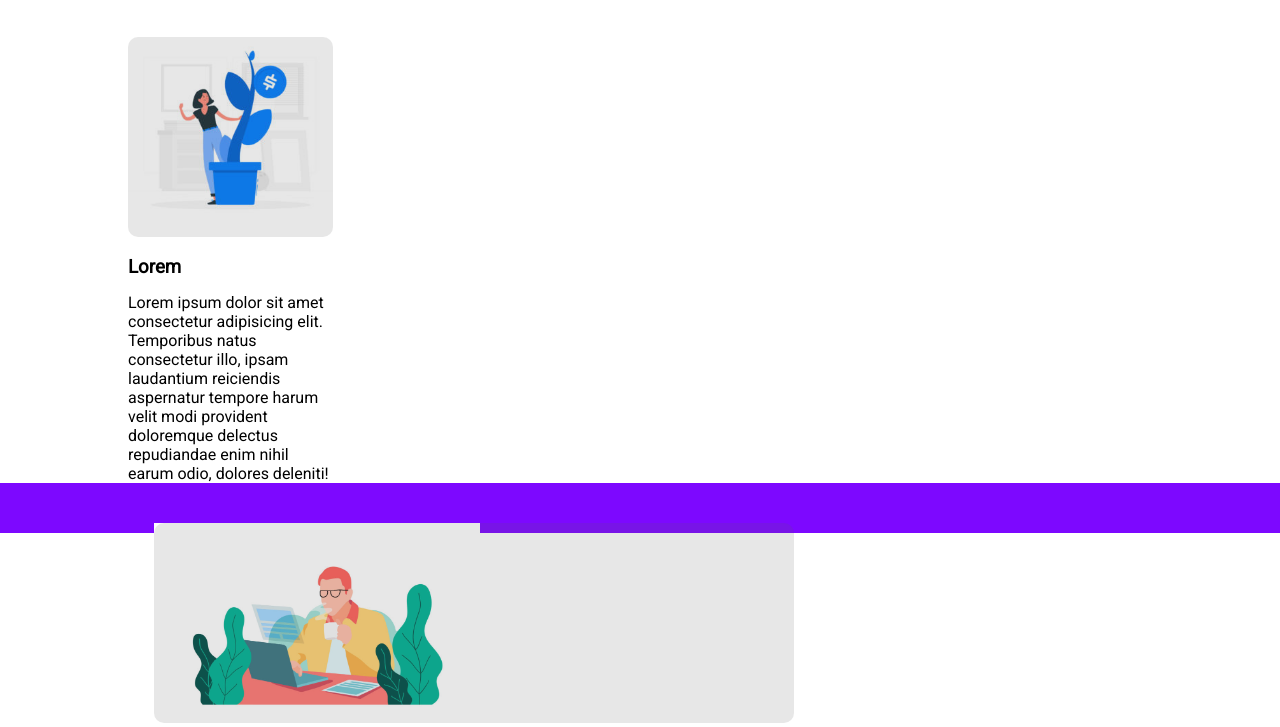
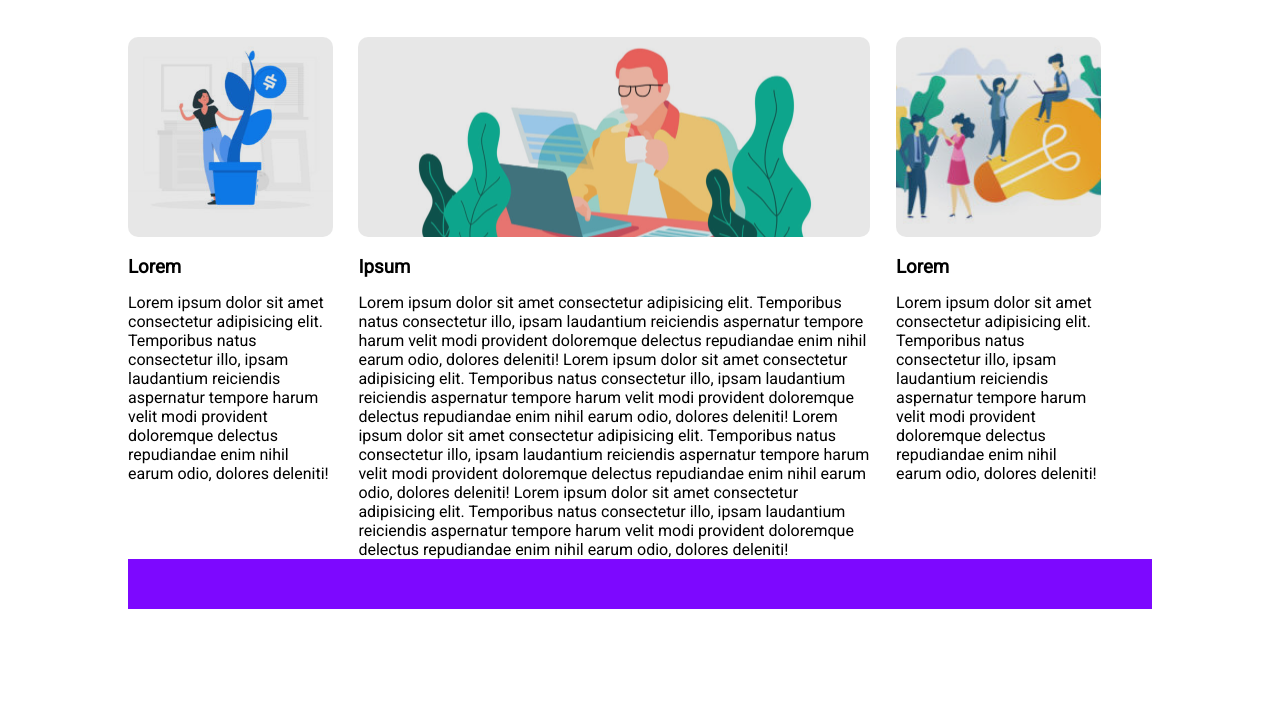
Before and after one commit to Alessio2299/htmlcss-wp, a plain HTML site: page index.html in a window 1280 px wide. Shown: the part 687-1414 px from the top of the page. After the commit the page ends 1327 px from the top, so only its background shows below. Drawn offline with Linux system fonts and the light colour scheme.

Commit message:
Creation Center and Dx Content

```diff
--- a/index.html
+++ b/index.html
@@ -50,11 +50,13 @@
             <p>Lorem ipsum dolor sit amet consectetur adipisicing elit. Laudantium temporibus obcaecati fuga, viverra soluta...</p>
           </div>
         </div>
+        <!-- Start Second Container -->
         <div class="second-container">
           <div class="title-content">
             <h1>Leadership</h1>
             <span>Fertenum urna a libero tempus</span>
           </div>
+          <!-- Star Box Sx -->
           <div class="box-sx">
             <div class="image-sx">
               <div class="overlay-gray"></div>
@@ -66,21 +68,32 @@
                 <h3>Lorem</h3>
                 <p>Lorem ipsum dolor sit amet consectetur adipisicing elit. Temporibus natus consectetur illo, ipsam laudantium reiciendis aspernatur tempore harum velit modi provident doloremque delectus repudiandae enim nihil earum odio, dolores deleniti!</p>
             </div>
-            </div>
           </div>
+          <!-- Start Box Center -->
           <div class="box-center">
             <div class="image-center">
               <div class="overlay-gray-middle"></div>
               <div class="medium-image">
                 <img src="img/banner-2.jpg" alt="Banner Work">
               </div>
-              <!-- <div class="text-content">
+              <div class="text-content">
+                <h3>Ipsum</h3>
+                <p>Lorem ipsum dolor sit amet consectetur adipisicing elit. Temporibus natus consectetur illo, ipsam laudantium reiciendis aspernatur tempore harum velit modi provident doloremque delectus repudiandae enim nihil earum odio, dolores deleniti! Lorem ipsum dolor sit amet consectetur adipisicing elit. Temporibus natus consectetur illo, ipsam laudantium reiciendis aspernatur tempore harum velit modi provident doloremque delectus repudiandae enim nihil earum odio, dolores deleniti! Lorem ipsum dolor sit amet consectetur adipisicing elit. Temporibus natus consectetur illo, ipsam laudantium reiciendis aspernatur tempore harum velit modi provident doloremque delectus repudiandae enim nihil earum odio, dolores deleniti! Lorem ipsum dolor sit amet consectetur adipisicing elit. Temporibus natus consectetur illo, ipsam laudantium reiciendis aspernatur tempore harum velit modi provident doloremque delectus repudiandae enim nihil earum odio, dolores deleniti!</p>
+              </div>
+            </div>
+          </div>
+          <div class="box-dx">
+            <div class="image-dx">
+              <div class="overlay-gray"></div>
+              <div class="small-image">
+                <img src="img/img-3.jpg" alt="Image idea">
+              </div>
+            </div>
+            <div class="text-content">
                 <h3>Lorem</h3>
                 <p>Lorem ipsum dolor sit amet consectetur adipisicing elit. Temporibus natus consectetur illo, ipsam laudantium reiciendis aspernatur tempore harum velit modi provident doloremque delectus repudiandae enim nihil earum odio, dolores deleniti!</p>
-              </div> -->
             </div>
           </div>
-          <div class="dx content"></div>
         </div>
       </main>
       <footer>
--- a/style.css
+++ b/style.css
@@ -11,6 +11,10 @@ body{
   width: 80%;
   margin: auto;
   height: 100%;
+}
+
+.second-container{
+  width: 100%;
 }
 /* End Common */
 
@@ -111,19 +115,17 @@ header{
   width: 50%;
   float: left;
   margin-top: 40px;
+  margin-right: 2.5%;
 }
 .medium-image img{
+  width: 100%;
   object-fit: cover;
-  height: 200px;
-}
-.image-center{
-  width: 50%;
   height: 200px;
 }
 .overlay-gray-middle{
   background-color: rgba(92, 92, 92, 0.144);
   position: absolute;
-  width: 50%;
+  width: 40%;
   height: 200px;
   border-radius: 10px;
   z-index: 1;
```
